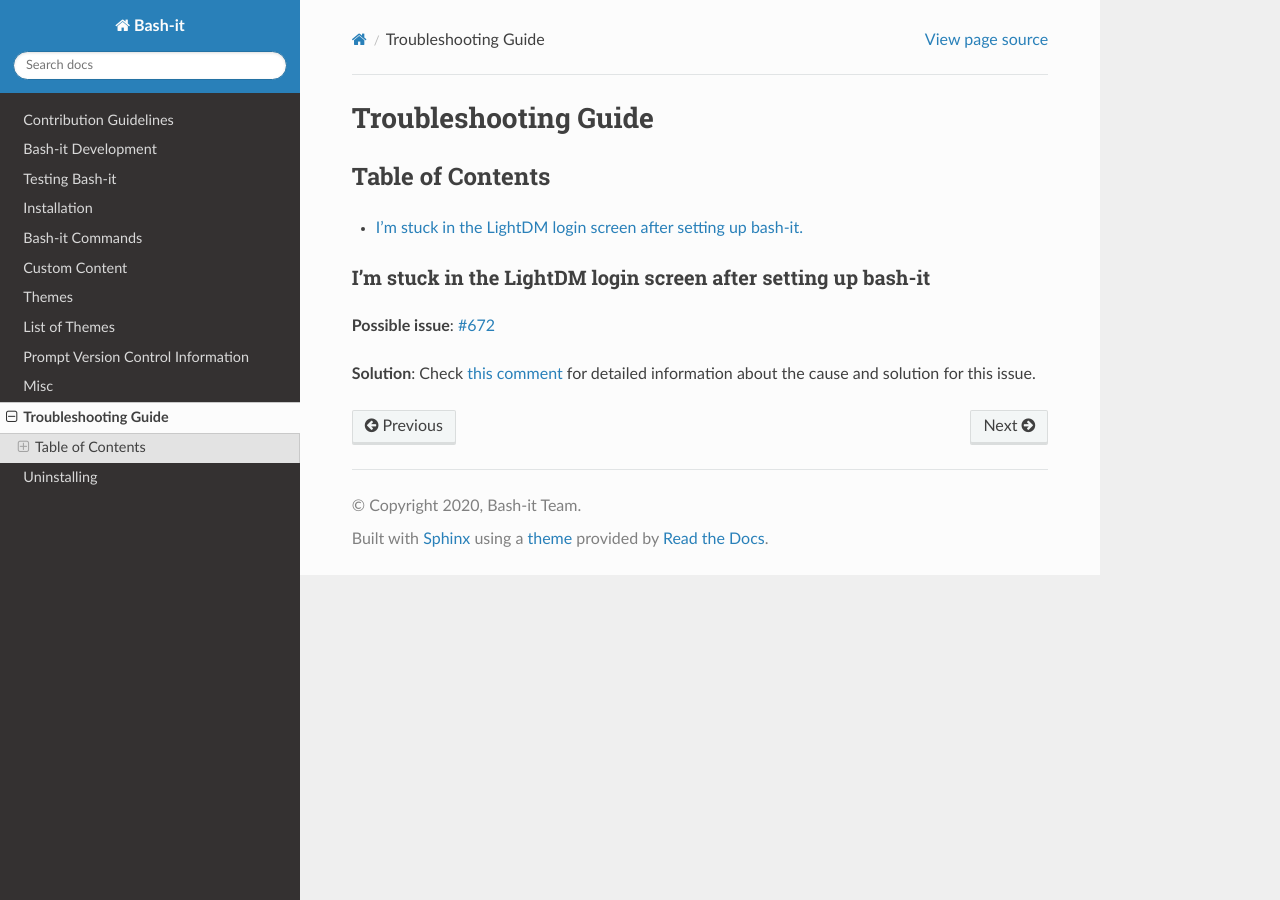
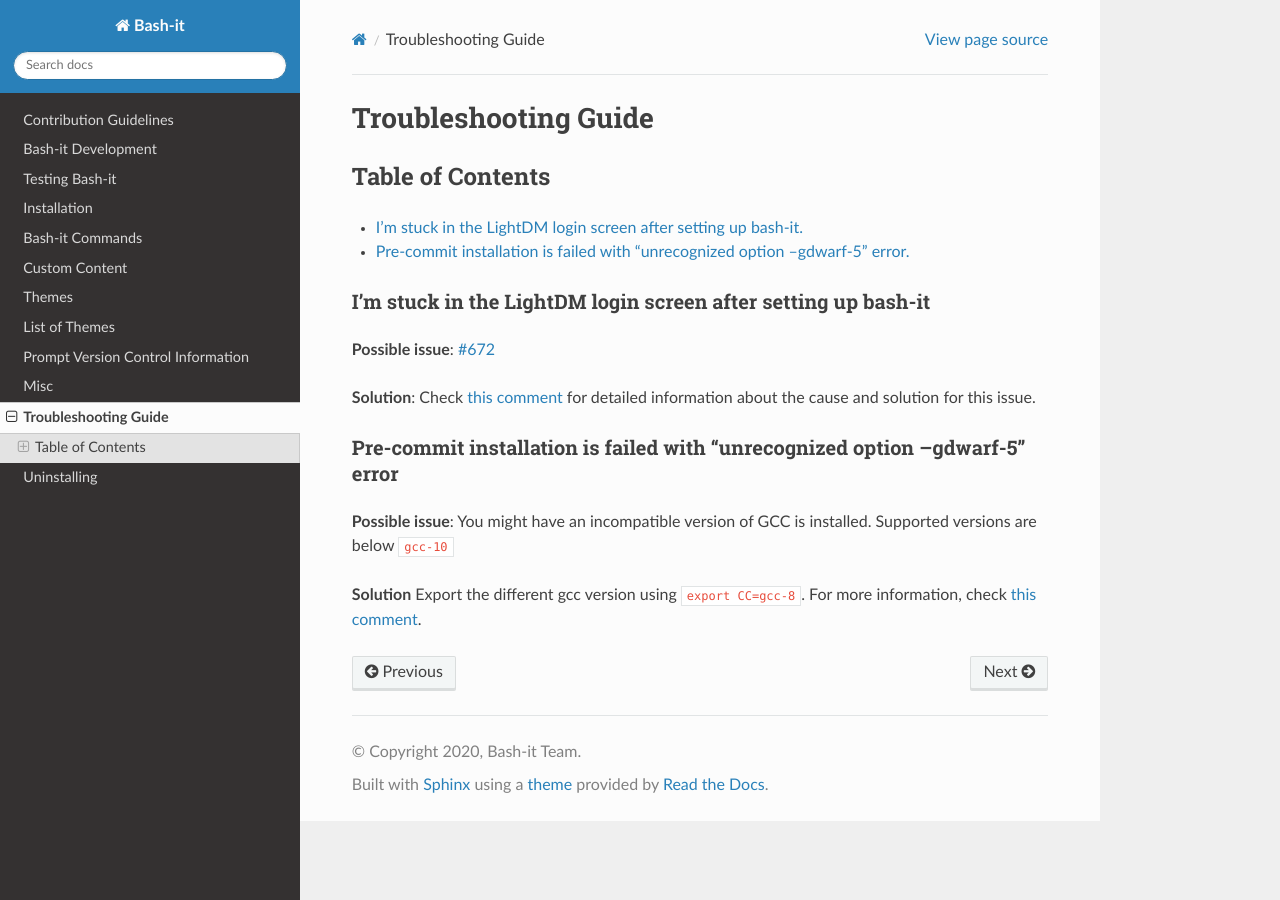
Before and after one commit to Bash-it/bash-it, a Sphinx documentation site: the page built from docs/troubleshooting.rst, in a window 1280 px wide. Built offline with Sphinx 7.4.7 and the Read the Docs theme 2.0.0, drawn with Linux system fonts in a browser that asks for light colours.

Commit message:
fix (docs): add troubleshooting for pre-commit error #1696

```diff
--- a/docs/troubleshooting.rst
+++ b/docs/troubleshooting.rst
@@ -7,6 +7,7 @@
 -----------------
 
 * `I'm stuck in the LightDM login screen after setting up bash-it. <#id1>`_
+* `Pre-commit installation is failed with "unrecognized option --gdwarf-5" error. <#id3>`_
 
 I'm stuck in the LightDM login screen after setting up bash-it
 ^^^^^^^^^^^^^^^^^^^^^^^^^^^^^^^^^^^^^^^^^^^^^^^^^^^^^^^^^^^^^^
@@ -14,3 +15,10 @@
 **Possible issue**\ : `#672 <https://github.com/Bash-it/bash-it/issues/672>`_
 
 **Solution**\ : Check `this comment <https://github.com/Bash-it/bash-it/issues/672#issuecomment-257870653>`_ for detailed information about the cause and solution for this issue.
+
+Pre-commit installation is failed with "unrecognized option --gdwarf-5" error
+^^^^^^^^^^^^^^^^^^^^^^^^^^^^^^^^^^^^^^^^^^^^^^^^^^^^^^^^^^^^^^^^^^^^^^^^^^^^^^^^^
+
+**Possible issue**\ : You might have an incompatible version of GCC is installed. Supported versions are below ``gcc-10``
+
+**Solution** Export the different gcc version using ``export CC=gcc-8``. For more information, check `this comment <https://github.com/Bash-it/bash-it/issues/1696#issuecomment-1035968473>`__.
```
